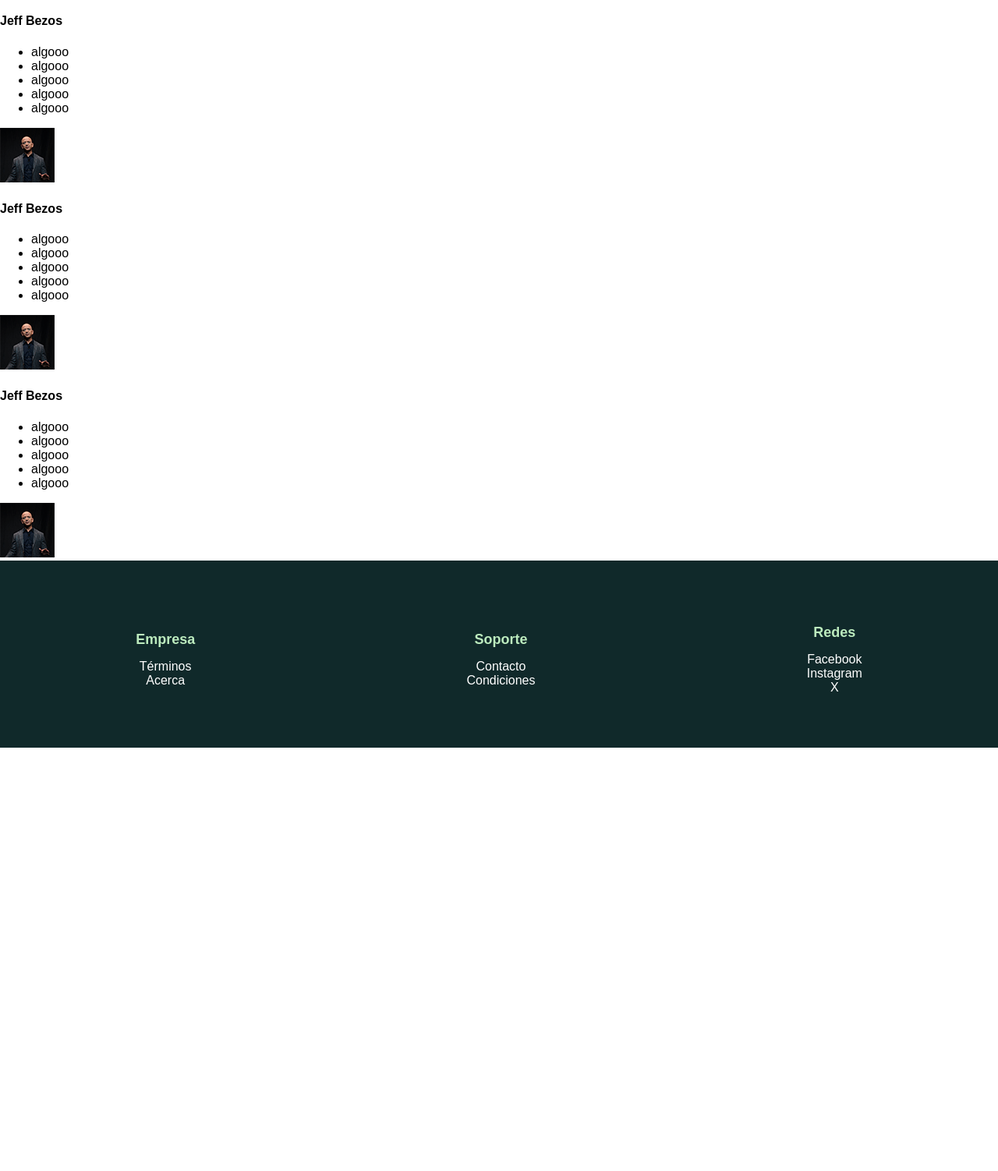
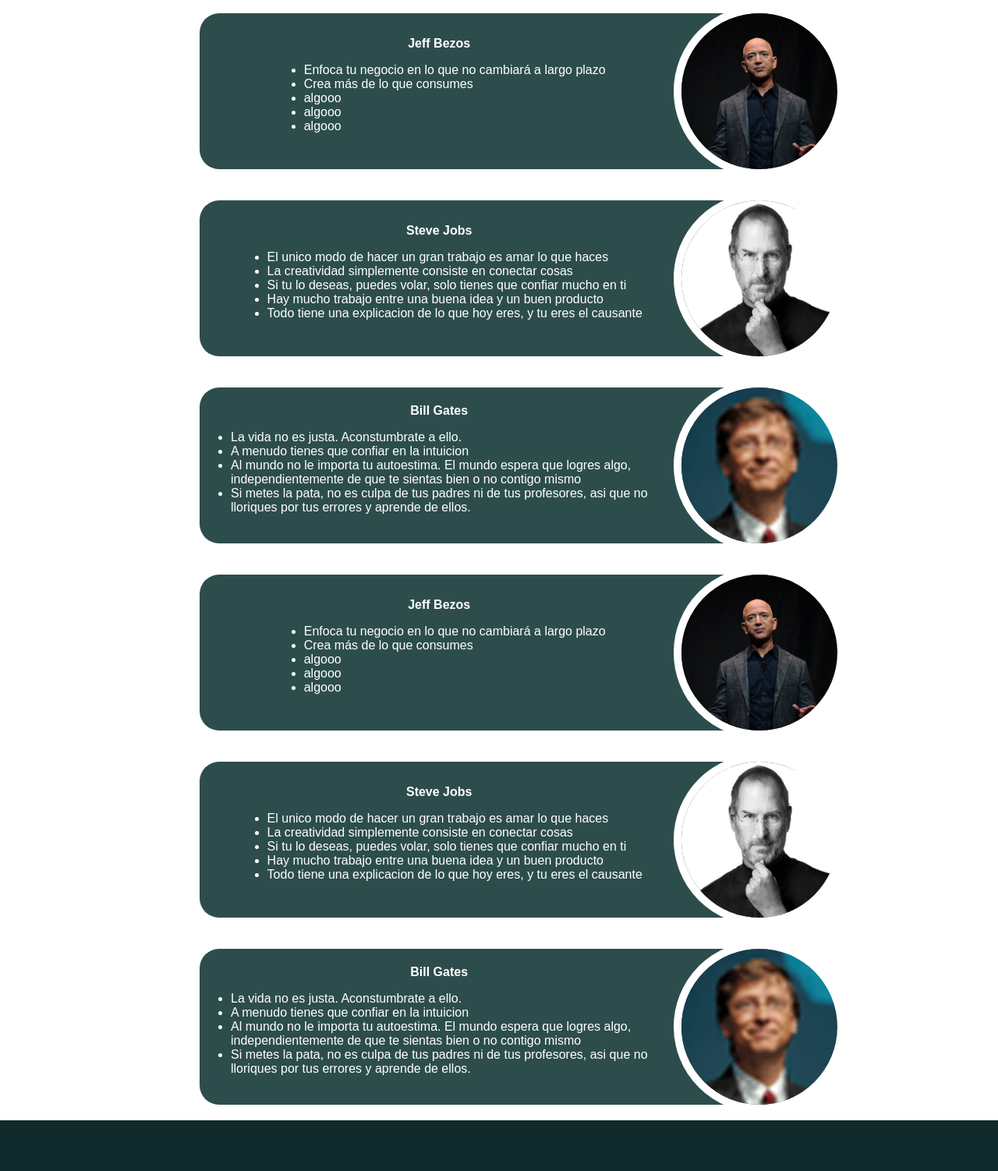
Before and after one commit to SenderProds/TORAL_ROMERO_DIW_WEB, a website built with Parcel: page fuente/html/consejos.html in a window 1280 px wide. Shown: the part 183-1685 px from the top of the page at 78% size. Before the commit the page ends 1142 px from the top, so only its background shows below. Built offline with nearby package versions, Linux system fonts and the light colour scheme.

Commit message:
Mejora Home

```diff
--- /dev/null
+++ b/fuente/estilos/paginas/_consejos.scss
@@ -0,0 +1,56 @@
+#consejos {
+    display: flex;
+    flex-direction: column;
+    align-items: center;
+    justify-content: center;
+}
+
+
+#consejos>article {
+    width: 60%;
+    background-color: nth($paleta-colores, 3);
+    margin: 20px;
+    border-radius: 25px;
+    display: flex;
+    justify-content: space-between;
+    box-sizing: unset;
+
+    >article {
+        width: 80%;
+        display: flex;
+        flex-direction: column;
+        align-items: center;
+        color: white;
+        justify-content: center;
+
+        h1 {
+            text-align: center;
+            padding: 0;
+            margin: 0;
+        }
+    }
+
+    img {
+        position: relative;
+        margin-right: 0px;
+        width: 200px;
+        height: 200px;
+        border-radius: 50%;
+        border: 10px solid white;
+        margin: -10px;
+        margin-right: -60px;
+    }
+}
+
+#consejos>article:hover {
+    transition: cubic-bezier(0.175, 0.885, 0.32, 1.275) .3s;
+    transform: scale(1.05);
+    box-shadow: 0px 0px 10px 2px rgba(0, 0, 0, 0.308);
+
+    img {
+        transition: cubic-bezier(0.175, 0.885, 0.32, 1.275) .2s;
+
+    }
+
+
+}
--- a/fuente/estilos/paginas/_home.scss
+++ b/fuente/estilos/paginas/_home.scss
@@ -26,12 +26,12 @@
   height: 50px;
 }
 
-#parte1 {
+#parte1{
   background-color: nth($paleta-colores, 4);
   color: nth($paleta-colores, 3);
   z-index: 2;
 
-  article {
+  article:not(#collage){
     z-index: 1;
   }
 }
@@ -53,7 +53,7 @@
   color: nth($paleta-colores, 4);
   z-index: 0;
 
-  article{
+  article:not(#personajes){
     z-index: 1;
   }
 }
@@ -62,7 +62,7 @@
   background-color: nth($paleta-colores, 1);
   color: nth($paleta-colores, 2);
 
-  article{
+  article:not(#contenidoRecomendado){
     z-index: 2;
   }
 }
@@ -178,10 +178,12 @@
   background-color: rgba(255, 255, 255, 0.149);
   box-shadow: 0px 0px 9px  1px rgba(255, 255, 255, 0.144);
   width: 190px;
+  z-index: 1;
 
   img{
     border-radius: 70px;
     height: 55px;
+
   }
 
 
@@ -220,7 +222,7 @@
     #2d4d4dfd 50%,
     #2d4d4d00 100%
   );
-  z-index: 0;
+  z-index: 2;
 }
 
 
@@ -233,7 +235,7 @@
   background: linear-gradient(
     0deg,
     #bcebbe 0%,
-    #bcebbefb 50%,
+    #bcebbefd 60%,
     #bcebbe00 100%
   );
   z-index: 1;
--- a/fuente/estilos/principal.scss
+++ b/fuente/estilos/principal.scss
@@ -7,4 +7,5 @@
 @import "paginas/libros";
 @import "paginas/iniciarSesion";
 @import "paginas/recomendado";
+@import "paginas/consejos";
 @import "layout/header";
--- a/fuente/html/consejos.html
+++ b/fuente/html/consejos.html
@@ -40,7 +40,7 @@
                         <div></div><button>RECOMENDADO</button>
                     </a></li>
 
-                    <li><a href="../html/iniciarSesion.html">
+                <li><a href="../html/iniciarSesion.html">
                         <div></div><button id="btnSesion">INICIAR SESIÓN</button>
                     </a></li>
             </ul>
@@ -50,62 +50,144 @@
     </header>
 
 
+    <section id="titulo" class="display-flex jc-center ai-end">
+        <h1>CONSEJOS</h1>
+    </section>
+
 
     <section id="consejos">
-        <section id="titulo" class="display-flex jc-center ai-end">
-            <h1>RECOMENDADO</h1>
-        </section>
 
+        <article>
 
-        <section id="">
             <article>
                 <h1>Jeff Bezos</h1>
-                <p><ul>
-                    <li>algooo</li>
-                    <li>algooo</li>
+
+                <ul>
+                    <li>Enfoca tu negocio en lo que no cambiará a largo plazo</li>
+                    <li>Crea más de lo que consumes</li>
                     <li>algooo</li>
                     <li>algooo</li>
                     <li>algooo</li>
 
-                </ul></p>
+                </ul>
 
-                <img src="../img/personajes/bezos_70px-min.png" alt="">
             </article>
 
 
+            <img src="../img/personajes/bezos-min.jpg" alt="">
+        </article>
 
+
+        <article>
+            <article>
+                <h1>Steve Jobs</h1>
+
+                <ul>
+                    <li>El unico modo de hacer un gran trabajo es amar lo que haces</li>
+                    <li>La creatividad simplemente consiste en conectar cosas</li>
+                    <li>Si tu lo deseas, puedes volar, solo tienes que confiar mucho en ti</li>
+                    <li>Hay mucho trabajo entre una buena idea y un buen producto</li>
+                    <li>Todo tiene una explicacion de lo que hoy eres, y tu eres el causante</li>
+
+                </ul>
+
+            </article>
+
+
+            <img src="../img/personajes/steve_jobs-min.jpg" alt="">
+        </article>
+
+
+
+        <article>
+
+            <article>
+                <h1>Bill Gates</h1>
+
+                <ul>
+                    <li>La vida no es justa. Aconstumbrate a ello.</li>
+                    <li>A menudo tienes que confiar en la intuicion</li>
+                    <li>Al mundo no le importa tu autoestima. El mundo espera que logres algo, independientemente de que
+                        te
+                        sientas bien o no contigo mismo</li>
+                    <li>Si metes la pata, no es culpa de tus padres ni de tus profesores, asi que no lloriques por tus
+                        errores y aprende de ellos.</li>
+
+
+                </ul>
+
+            </article>
+
+
+            <img src="../img/personajes/bill_gates_70px-min.png" alt="">
+        </article>
+
+
+
+        <article>
 
             <article>
                 <h1>Jeff Bezos</h1>
-                <p><ul>
-                    <li>algooo</li>
-                    <li>algooo</li>
+
+                <ul>
+                    <li>Enfoca tu negocio en lo que no cambiará a largo plazo</li>
+                    <li>Crea más de lo que consumes</li>
                     <li>algooo</li>
                     <li>algooo</li>
                     <li>algooo</li>
 
-                </ul></p>
+                </ul>
 
-                <img src="../img/personajes/bezos_70px-min.png" alt="">
             </article>
 
 
+            <img src="../img/personajes/bezos-min.jpg" alt="">
+        </article>
+
+
+        <article>
+            <article>
+                <h1>Steve Jobs</h1>
+
+                <ul>
+                    <li>El unico modo de hacer un gran trabajo es amar lo que haces</li>
+                    <li>La creatividad simplemente consiste en conectar cosas</li>
+                    <li>Si tu lo deseas, puedes volar, solo tienes que confiar mucho en ti</li>
+                    <li>Hay mucho trabajo entre una buena idea y un buen producto</li>
+                    <li>Todo tiene una explicacion de lo que hoy eres, y tu eres el causante</li>
+
+                </ul>
+
+            </article>
+
+
+            <img src="../img/personajes/steve_jobs-min.jpg" alt="">
+        </article>
+
+
+
+        <article>
 
             <article>
-                <h1>Jeff Bezos</h1>
-                <p><ul>
-                    <li>algooo</li>
-                    <li>algooo</li>
-                    <li>algooo</li>
-                    <li>algooo</li>
-                    <li>algooo</li>
+                <h1>Bill Gates</h1>
 
-                </ul></p>
+                <ul>
+                    <li>La vida no es justa. Aconstumbrate a ello.</li>
+                    <li>A menudo tienes que confiar en la intuicion</li>
+                    <li>Al mundo no le importa tu autoestima. El mundo espera que logres algo, independientemente de que
+                        te
+                        sientas bien o no contigo mismo</li>
+                    <li>Si metes la pata, no es culpa de tus padres ni de tus profesores, asi que no lloriques por tus
+                        errores y aprende de ellos.</li>
 
-                <img src="../img/personajes/bezos_70px-min.png" alt="">
+
+                </ul>
+
             </article>
-        </section>
 
+
+            <img src="../img/personajes/bill_gates_70px-min.png" alt="">
+        </article>
 
 
     </section>
--- a/fuente/js/animations.js
+++ b/fuente/js/animations.js
@@ -38,7 +38,7 @@
  */
 function comprobarPosicionPresentacion(seccion, imagenes){
     let parte1Rect = seccion.getBoundingClientRect();
-    let parte1Articulo = seccion.querySelector("article");
+    let parte1Articulo = seccion.querySelector(".textoInformacion");
 
     if (
       parte1Rect.top < parte1Rect.height &&
```
Also changed, not shown: fuente/index.html (+114 -52 lines).
